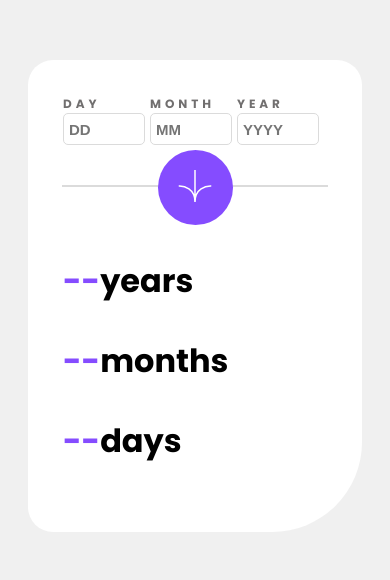
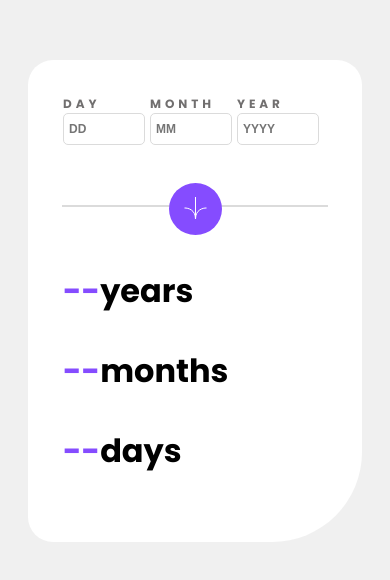
Before and after one commit to Onaopemipo/age-calculator, an Angular app: page / in a window 390 px wide. Shown: the top 580 px of the page. Built offline with nearby package versions, Linux system fonts and the light colour scheme.

Commit message:
Latest code

```diff
--- a/src/app/app.component.html
+++ b/src/app/app.component.html
@@ -13,7 +13,7 @@
 
       <div class="item">
         <label for="day" [ngClass]="{error: value}">Month</label>
-        <input type="number" name="month" id="month" placeholder="MM" #month="ngModel" [ngClass]="{inputerror: value}" [(ngModel)]="dob.month"  min="1" max="12" required  clear-input="true">
+        <input type="number" name="month" id="month" placeholder="MM" #month="ngModel" (change)="getit($event)"  [ngClass]="{inputerror: value}" [(ngModel)]="dob.month"  min="1" max="12" required  clear-input="true">
         <div *ngIf="month.invalid && (month.dirty || month.touched) " class="error">
           <div *ngIf="(month.errors?.['required'] || month.errors)">
             This field is required
@@ -24,7 +24,7 @@
 
       <div class="item">
       <label for="day" [ngClass]="{error: value}">Year</label>
-        <input type="number" name="year" placeholder="YYYY" #year="ngModel" [(ngModel)]="dob.year" [ngClass]="{inputerror: value}"  min="1000" max="{{this.currentYear}}" required  clear-input="true">
+        <input type="number" name="year" placeholder="YYYY" #year="ngModel" (change)="getit($event)"  [(ngModel)]="dob.year" [ngClass]="{inputerror: value}"  min="1000" max="{{this.currentYear}}" required  clear-input="true">
         <div *ngIf="year.invalid && (year.dirty || year.touched) " class="error">
           <div *ngIf="(year.errors?.['required'] || year.errors)">
             This field is required
--- a/src/app/app.component.scss
+++ b/src/app/app.component.scss
@@ -67,6 +67,8 @@ input {
 
 #diff {
     color: $base-color !important;
+    font-size: 32px;
+    font-weight: 800;
 
 }
 
@@ -97,50 +99,30 @@ label {
 }
 
 
-input.ng-invalid.ng-touched {
-    border: 1px solid $light-red;
-  }
-
-// input:
-
-.button {
-    height: 50px;
-    width: 50px;
-    border-radius: 50%;
-    background: $base-color;
-    padding: 10px;
-    // border: 0px #fff;
-
-}
-
-.button:invalid {
-    border: 1px solid $light-red;
-}
-
 button {
-    height: 75px;
-    width: 75px;
+    height: 70px;
+    width: 78px;
     border-radius: 50%;
     background: $base-color;
     padding: 10px;
     border: 0px #fff;
+    cursor: pointer;
 
 }
 
-.button:active {
-    background-color: $Off-black;
+button:active, button:hover {
+    background-color: #000;
 }
 
 
 
-.res {
+.result {
     font-size: 52px;
     font-weight: 800;
     }
 
 .svg {
-    height: 40px;
-    // width: 23px;
+    height: 30px;
   }
 
 //   .svg:hover {
@@ -166,7 +148,12 @@ button {
     .input-items {
         display:flex;
         flex-wrap: nowrap;
-        margin-bottom: 40px;
+        margin-bottom: 60px;
+    }
+
+    button {
+        height: 52px;
+        width: 53px;
     }
 
     .item {
@@ -182,9 +169,9 @@ button {
     }
 
     input {
-        color: $Smokey-grey;
+        color: #000;
         font-weight: 600;
-        font-size: 15px;
+        font-size: 12px;
         padding: 5px;
         border: 1px solid $Light-grey;
         border-radius: 5px;
@@ -197,27 +184,27 @@ button {
         row-gap: 20px;
     }
 
+    .line {
+        width: 100%;
+        height: 0px;
+        border: 0.2px solid $Light-grey;
+        color: $Smokey-grey;
+    }
+
     .res {
         font-size: 32px;
         font-weight: 600;
         }
 
     .line {
-        margin-bottom: -57px;
+        margin-bottom: -44px;
     }
 
     .svg {
-        height: 32px;
+        height: 22px;
+        font-weight: 900;
       }
 
-      .button {
-        height: 30px;
-        width: 30px;
-        border-radius: 50%;
-        background: $base-color;
-        padding: 5px;
-
-    }
 
 
 }
```
